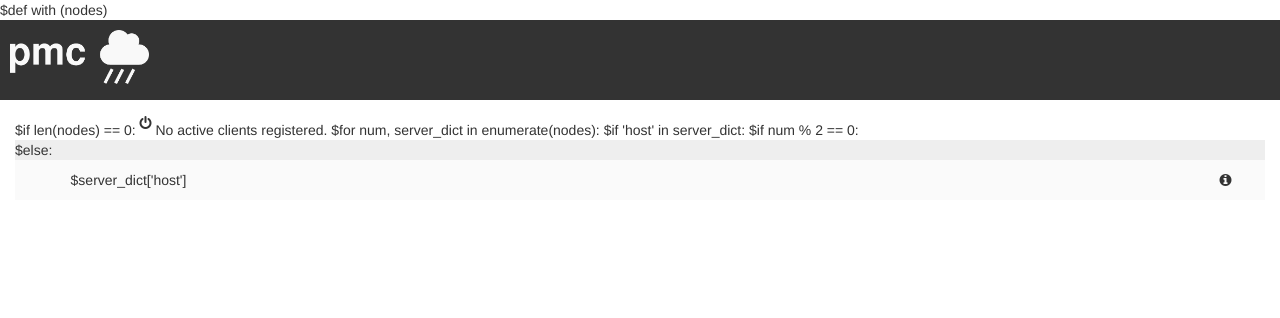
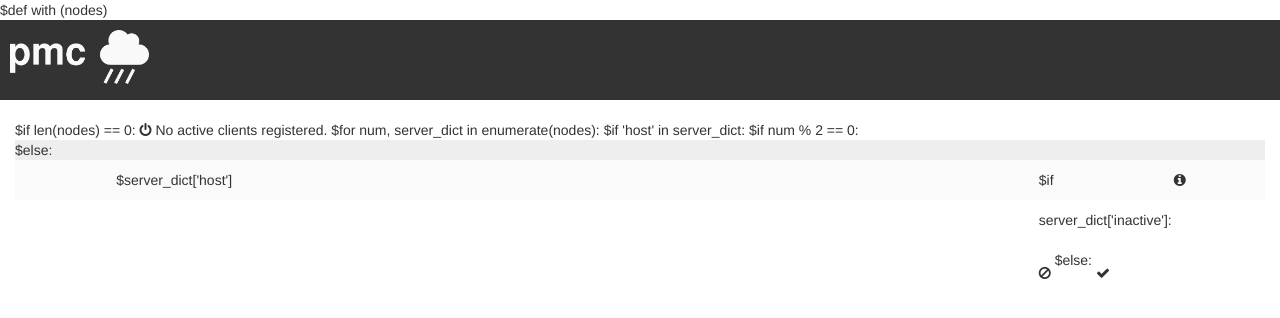
Before and after one commit to woelper/vaportrail, a Python web app: template server/templates/stats.html in a window 1280 px wide. Shown: the top 318 px of the page. Run offline with Jinja, Linux system fonts and the light colour scheme; the template is opened without the code that fills it, so the values that code supplies are empty.

Commit message:
last update feature

```diff
--- a/server/static/custom.css
+++ b/server/static/custom.css
@@ -28,7 +28,7 @@
 
 
 .pmc_row_header{
-  width: 50px;
+  width: 10%;
   margin-left:10px;
 }
 
@@ -52,13 +52,7 @@
 
 }
 
-.fa {
 
-  position: relative;
-  top: 50%;
-  transform: translateY(-50%);
-
-}
 
 
 .pmc_nav {
--- a/server/templates/stats.html
+++ b/server/templates/stats.html
@@ -37,6 +37,13 @@ $def with (nodes)
                             $server_dict['host']
                         </div>
                         <div class="pmc_row_header">
+                            $if server_dict['inactive']:
+                                <i class="fa fa-ban" aria-hidden="true"></i>
+                            $else:
+                                <i class="fa fa-check" aria-hidden="true"></i>
+                        </div>
+
+                        <div class="pmc_row_header">
                             <i class="fa fa-info-circle pushable" aria-hidden="true"></i>
                             <!--
                             <button class="pmc_button" data-toggle="collapse" data-target="#$server_dict['id']">
```
Also changed, not shown: server/pmc_server.py (+6 -3 lines).
